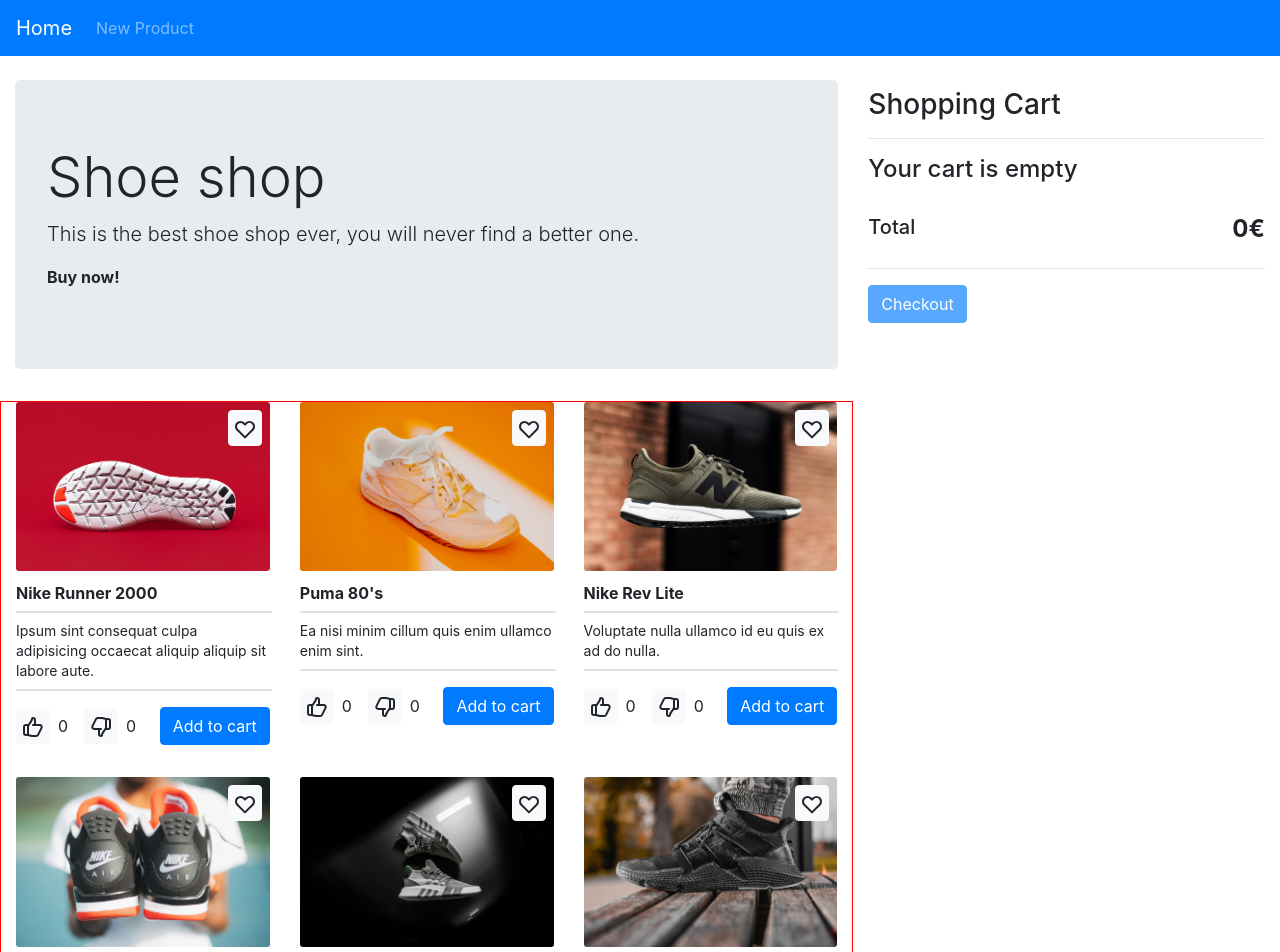
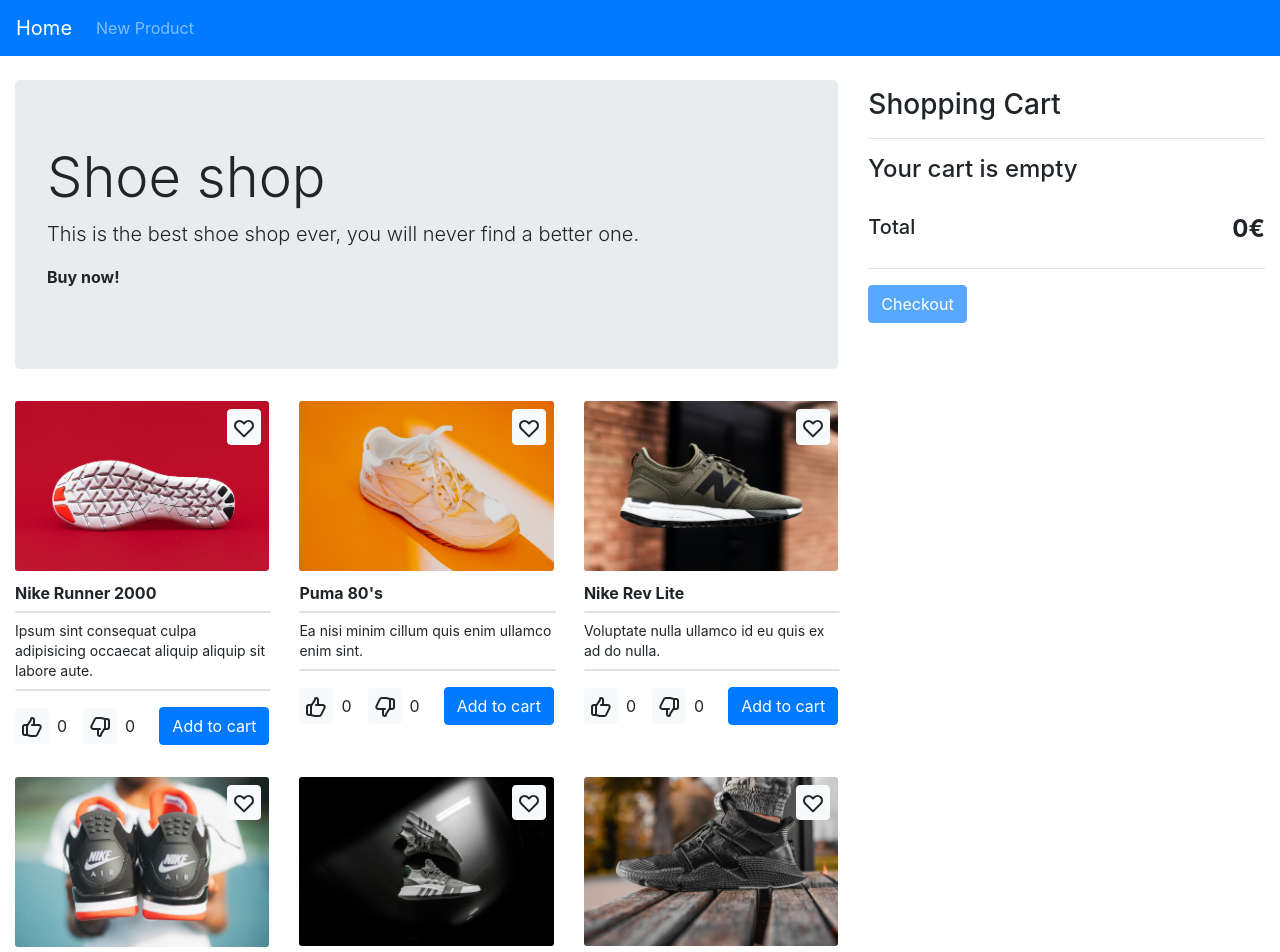
Before and after one commit to assembler-institute/react-shopping-cart-context, a React (Create React App) app: page / in a window 1280 px wide. Shown: the top 952 px of the page. Built offline with nearby package versions, Linux system fonts and the light colour scheme; a web font is replaced by a local one.

Commit message:
fix details

```diff
--- a/src/pages/Confirm/confirm.scss
+++ b/src/pages/Confirm/confirm.scss
@@ -1,6 +1,4 @@
-section {
-  border: 1px red solid;
-}
+
 img {
   width: 100%;
   max-width: 250px;
--- a/src/pages/Details/Details.js
+++ b/src/pages/Details/Details.js
@@ -108,7 +108,6 @@ function Details() {
               {touched.userPhone && errors.userPhone && (
                 <p className="invalid-feedback invalid-feedback-phone">
                   {errors.userPhone}
-                  {useContext(ShoppingContext)}
                 </p>
               )}
             </div>
```
